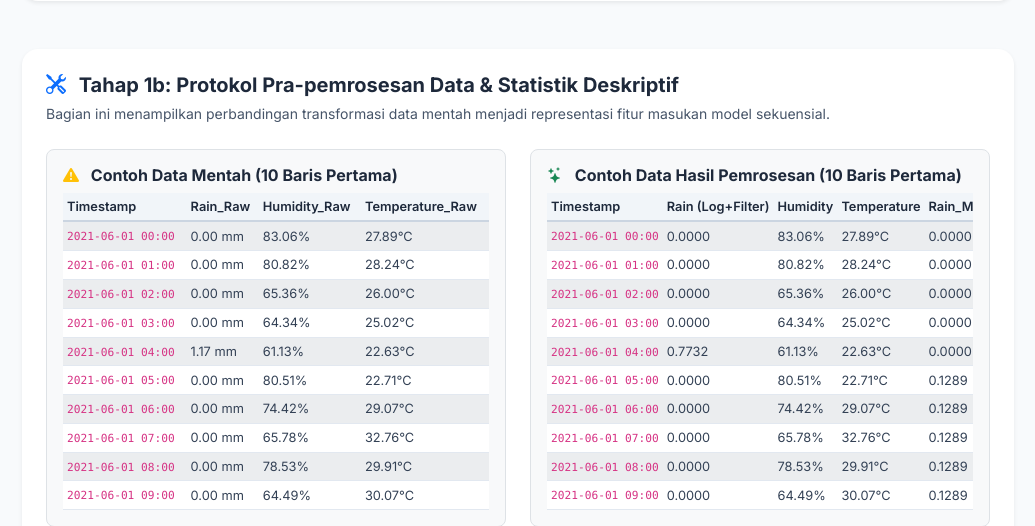
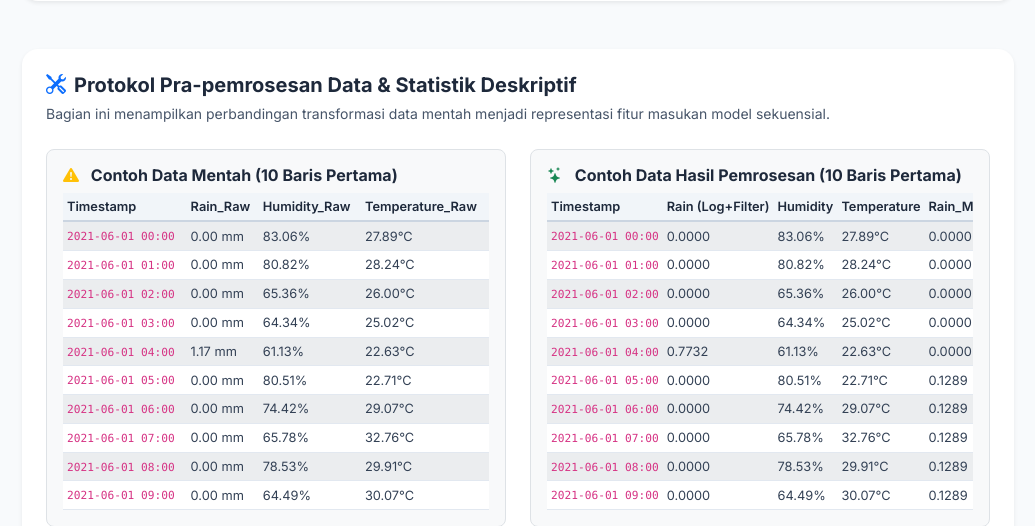
Before and after one commit to Kazuto1103/ews-flask, a Flask app: page /data in a window 1280 px wide. Shown: the part 1156-1682 px from the top of the page, without its empty margins (242-1277 px from the left). Run offline with Flask 2, Linux system fonts and the light colour scheme.

Commit message:
Remove text from data processing protocol header

```diff
--- a/ews_flask_app/templates/data.html
+++ b/ews_flask_app/templates/data.html
@@ -155,7 +155,7 @@
     <div class="col-lg-12">
         <div class="card border-0 shadow-sm rounded-4">
             <div class="card-header bg-transparent border-0 px-4 pt-4">
-                <h5 class="fw-bold mb-1"><i class="bi bi-tools text-primary me-2"></i> Tahap 1b: Protokol Pra-pemrosesan Data & Statistik Deskriptif</h5>
+                <h5 class="fw-bold mb-1"><i class="bi bi-tools text-primary me-2"></i>Protokol Pra-pemrosesan Data & Statistik Deskriptif</h5>
                 <small class="text-muted">Bagian ini menampilkan perbandingan transformasi data mentah menjadi representasi fitur masukan model sekuensial.</small>
             </div>
             <div class="card-body px-4 pb-4 pt-3">
```
